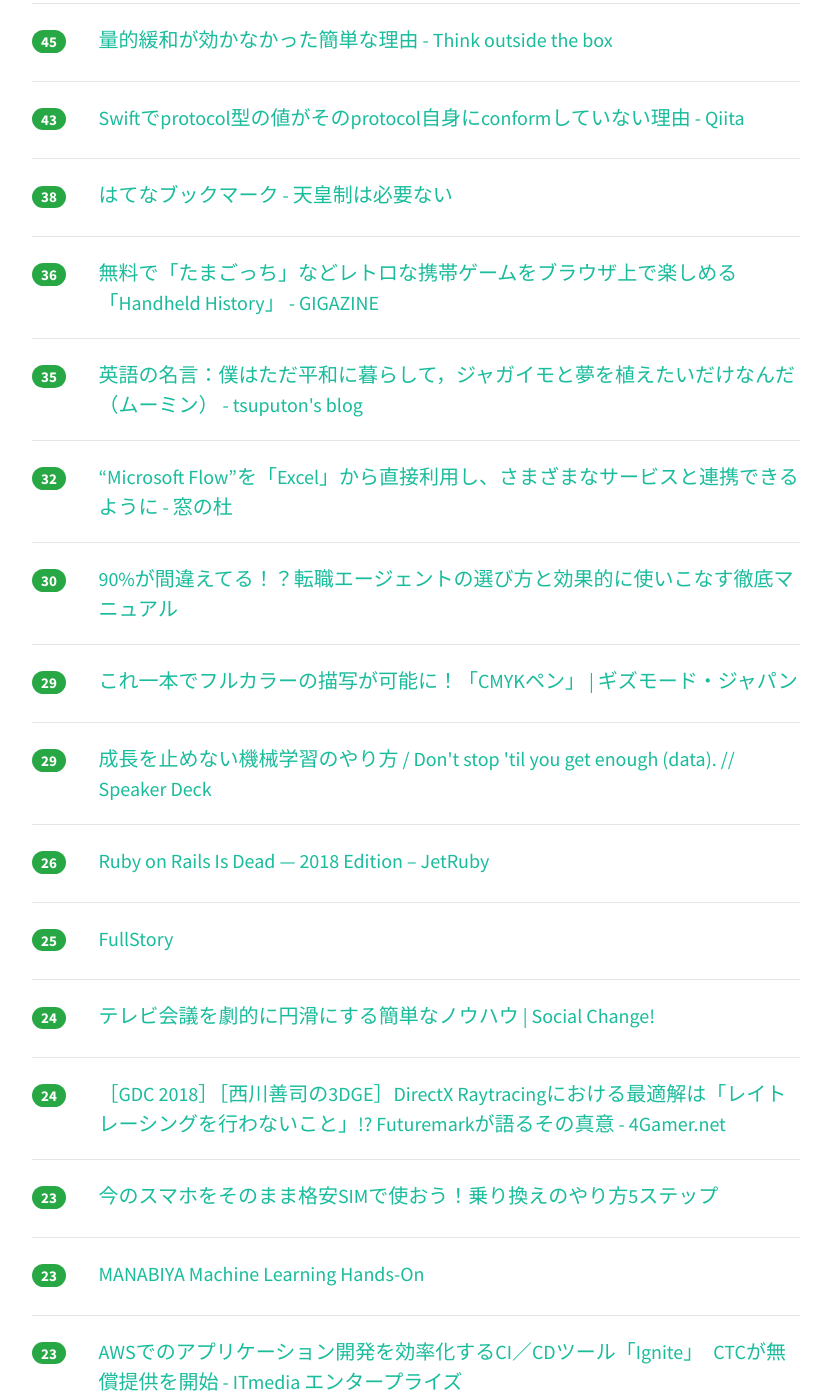
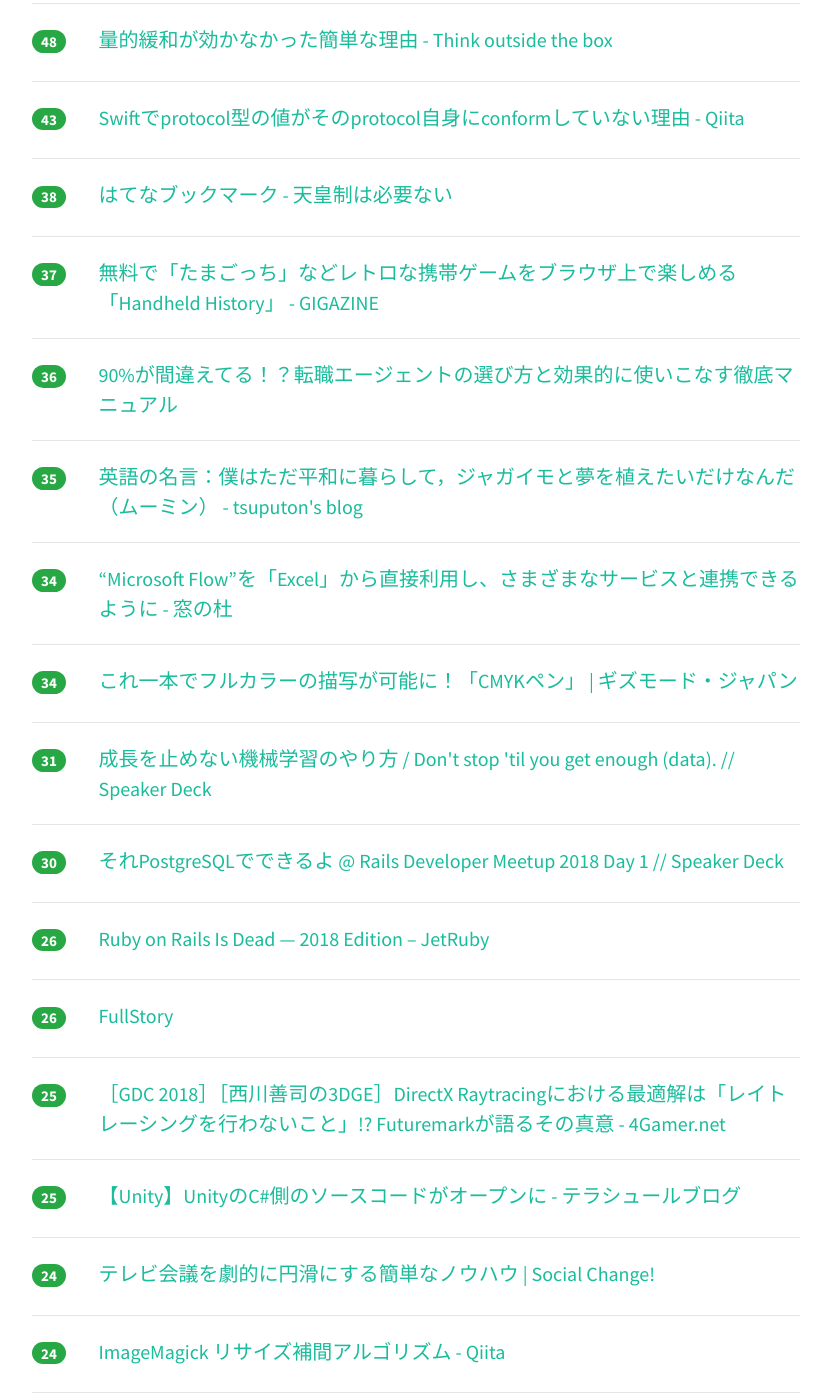
Before and after one commit to yatta47/hatena-matome-site, a Jekyll site: the page built from _posts/2018-03-24-hatena.md, in a window 1280 px wide and 1400 px high, scrolled down 885 px. Shown: the whole window, without its empty margins (224-1055 px from the left). Built offline with Jekyll 4.4.1, drawn with Linux system fonts in a browser that asks for light colours; nearby versions of some CDN libraries; some of the changed text lies outside the part shown.

Commit message:
Updated 2018-03-24

```diff
--- a/_posts/2018-03-24-hatena.md
+++ b/_posts/2018-03-24-hatena.md
@@ -1,18 +1,18 @@
 ---
 layout: post
 title:  "2018-03-24 はてぶIT"
-date:   2018-03-24 21:02:19
+date:   2018-03-24 22:02:36
 tags: [it-hotentry]
 ---
-63 件のデータあり
+66 件のデータあり
 
 <hr><div class="row">
-<div class="col-1"><span class="badge badge-pill badge-success h2">233</span></div>
+<div class="col-1"><span class="badge badge-pill badge-success h2">250</span></div>
 <div class="col-11"><a href='http://toyokeizai.net/articles/-/213356' target='_blank'>交通系ICカード｢導入費用｣は半端じゃない | 通勤電車 | 東洋経済オンライン | 経済ニュースの新基準</a></div>
 </div>
 <hr>
 <div class="row">
-<div class="col-1"><span class="badge badge-pill badge-success h2">209</span></div>
+<div class="col-1"><span class="badge badge-pill badge-success h2">220</span></div>
 <div class="col-11"><a href='https://qiita.com/kurogelee/items/cf7954f6c23294600ef2' target='_blank'>VSCodeでTypeScript/Node.jsの開発環境を作る（UT・カバレッジ・ログ出力・リリース手順含む） - Qiita</a></div>
 </div>
 <hr>
@@ -22,22 +22,22 @@ tags: [it-hotentry]
 </div>
 <hr>
 <div class="row">
-<div class="col-1"><span class="badge badge-pill badge-success h2">69</span></div>
+<div class="col-1"><span class="badge badge-pill badge-success h2">89</span></div>
 <div class="col-11"><a href='https://anond.hatelabo.jp/20180324095610' target='_blank'>Suica(交通系ICカード)で支払う場合、なんて伝えるのが適切なのか</a></div>
 </div>
 <hr>
 <div class="row">
-<div class="col-1"><span class="badge badge-pill badge-success h2">49</span></div>
+<div class="col-1"><span class="badge badge-pill badge-success h2">72</span></div>
 <div class="col-11"><a href='https://speakerdeck.com/nnjyami/gatsby-super-fast' target='_blank'>GatsbyJSで爆速PWAサイト/ Gatsby Super Fast // Speaker Deck</a></div>
 </div>
 <hr>
 <div class="row">
-<div class="col-1"><span class="badge badge-pill badge-success h2">47</span></div>
+<div class="col-1"><span class="badge badge-pill badge-success h2">48</span></div>
 <div class="col-11"><a href='https://qiita.com/norinity1103/items/85aa990dbe6582b6d701' target='_blank'>HackMDってMarkdownEditorが革新的で使いやすい - Qiita</a></div>
 </div>
 <hr>
 <div class="row">
-<div class="col-1"><span class="badge badge-pill badge-success h2">45</span></div>
+<div class="col-1"><span class="badge badge-pill badge-success h2">48</span></div>
 <div class="col-11"><a href='http://totb.hatenablog.com/entry/2018/03/23/231639' target='_blank'>量的緩和が効かなかった簡単な理由 - Think outside the box</a></div>
 </div>
 <hr>
@@ -52,8 +52,13 @@ tags: [it-hotentry]
 </div>
 <hr>
 <div class="row">
+<div class="col-1"><span class="badge badge-pill badge-success h2">37</span></div>
+<div class="col-11"><a href='https://gigazine.net/news/20180323-handheld-history/' target='_blank'>無料で「たまごっち」などレトロな携帯ゲームをブラウザ上で楽しめる「Handheld History」 - GIGAZINE</a></div>
+</div>
+<hr>
+<div class="row">
 <div class="col-1"><span class="badge badge-pill badge-success h2">36</span></div>
-<div class="col-11"><a href='https://gigazine.net/news/20180323-handheld-history/' target='_blank'>無料で「たまごっち」などレトロな携帯ゲームをブラウザ上で楽しめる「Handheld History」 - GIGAZINE</a></div>
+<div class="col-11"><a href='https://career-rules.com/recruitment-agency-all' target='_blank'>90%が間違えてる！？転職エージェントの選び方と効果的に使いこなす徹底マニュアル</a></div>
 </div>
 <hr>
 <div class="row">
@@ -62,23 +67,23 @@ tags: [it-hotentry]
 </div>
 <hr>
 <div class="row">
-<div class="col-1"><span class="badge badge-pill badge-success h2">32</span></div>
+<div class="col-1"><span class="badge badge-pill badge-success h2">34</span></div>
 <div class="col-11"><a href='https://forest.watch.impress.co.jp/docs/news/1113156.html' target='_blank'>“Microsoft Flow”を「Excel」から直接利用し、さまざまなサービスと連携できるように - 窓の杜</a></div>
 </div>
 <hr>
 <div class="row">
-<div class="col-1"><span class="badge badge-pill badge-success h2">30</span></div>
-<div class="col-11"><a href='https://career-rules.com/recruitment-agency-all' target='_blank'>90%が間違えてる！？転職エージェントの選び方と効果的に使いこなす徹底マニュアル</a></div>
-</div>
-<hr>
-<div class="row">
-<div class="col-1"><span class="badge badge-pill badge-success h2">29</span></div>
+<div class="col-1"><span class="badge badge-pill badge-success h2">34</span></div>
 <div class="col-11"><a href='https://www.gizmodo.jp/2018/03/cmyk-pen.html' target='_blank'>これ一本でフルカラーの描写が可能に！「CMYKペン」 | ギズモード・ジャパン</a></div>
 </div>
 <hr>
 <div class="row">
-<div class="col-1"><span class="badge badge-pill badge-success h2">29</span></div>
+<div class="col-1"><span class="badge badge-pill badge-success h2">31</span></div>
 <div class="col-11"><a href='https://speakerdeck.com/ayemos/dont-stop-til-you-get-enough-data' target='_blank'>成長を止めない機械学習のやり方 / Don't stop 'til you get enough (data). // Speaker Deck</a></div>
+</div>
+<hr>
+<div class="row">
+<div class="col-1"><span class="badge badge-pill badge-success h2">30</span></div>
+<div class="col-11"><a href='https://speakerdeck.com/fujimura/sorepostgresqldedekiruyo-at-rails-developer-meetup-2018-day-1' target='_blank'>それPostgreSQLでできるよ @ Rails Developer Meetup 2018 Day 1 // Speaker Deck</a></div>
 </div>
 <hr>
 <div class="row">
@@ -87,8 +92,18 @@ tags: [it-hotentry]
 </div>
 <hr>
 <div class="row">
+<div class="col-1"><span class="badge badge-pill badge-success h2">26</span></div>
+<div class="col-11"><a href='https://www.fullstory.com/' target='_blank'>FullStory</a></div>
+</div>
+<hr>
+<div class="row">
 <div class="col-1"><span class="badge badge-pill badge-success h2">25</span></div>
-<div class="col-11"><a href='https://www.fullstory.com/' target='_blank'>FullStory</a></div>
+<div class="col-11"><a href='http://www.4gamer.net/games/033/G003329/20180323164/' target='_blank'>［GDC 2018］［西川善司の3DGE］DirectX Raytracingにおける最適解は「レイトレーシングを行わないこと」!? Futuremarkが語るその真意 - 4Gamer.net</a></div>
+</div>
+<hr>
+<div class="row">
+<div class="col-1"><span class="badge badge-pill badge-success h2">25</span></div>
+<div class="col-11"><a href='http://tsubakit1.hateblo.jp/entry/2018/03/24/140146' target='_blank'>【Unity】UnityのC#側のソースコードがオープンに - テラシュールブログ</a></div>
 </div>
 <hr>
 <div class="row">
@@ -98,7 +113,7 @@ tags: [it-hotentry]
 <hr>
 <div class="row">
 <div class="col-1"><span class="badge badge-pill badge-success h2">24</span></div>
-<div class="col-11"><a href='http://www.4gamer.net/games/033/G003329/20180323164/' target='_blank'>［GDC 2018］［西川善司の3DGE］DirectX Raytracingにおける最適解は「レイトレーシングを行わないこと」!? Futuremarkが語るその真意 - 4Gamer.net</a></div>
+<div class="col-11"><a href='https://qiita.com/yoya/items/b1590de289b623f18639' target='_blank'>ImageMagick リサイズ補間アルゴリズム - Qiita</a></div>
 </div>
 <hr>
 <div class="row">
@@ -118,17 +133,27 @@ tags: [it-hotentry]
 <hr>
 <div class="row">
 <div class="col-1"><span class="badge badge-pill badge-success h2">22</span></div>
+<div class="col-11"><a href='https://drive.google.com/file/d/1iqrvH7JMsMiRinFLkwp9cVYenASLViSw/view' target='_blank'>VRが開く自己実現市場公開版.pdf - Google ドライブ</a></div>
+</div>
+<hr>
+<div class="row">
+<div class="col-1"><span class="badge badge-pill badge-success h2">22</span></div>
+<div class="col-11"><a href='https://www.slideshare.net/linecorp/pv7-91675991' target='_blank'>社内に情報発信する文化を根付かせ ブログのPVを結構増やす7つの方法</a></div>
+</div>
+<hr>
+<div class="row">
+<div class="col-1"><span class="badge badge-pill badge-success h2">22</span></div>
 <div class="col-11"><a href='http://www.enigmajapan.blog/entry/2018/03/23/203650' target='_blank'>なぜブロックチェーンだけではFacebookを立て直すことができないのか - Enigma Japanのブログ</a></div>
+</div>
+<hr>
+<div class="row">
+<div class="col-1"><span class="badge badge-pill badge-success h2">22</span></div>
+<div class="col-11"><a href='https://gigazine.net/news/20180324-bitcoin-blockchain-download-child-porn/' target='_blank'>ビットコインのブロックチェーンをダウンロードすると児童ポルノが付いてくるかもしれない - GIGAZINE</a></div>
 </div>
 <hr>
 <div class="row">
 <div class="col-1"><span class="badge badge-pill badge-success h2">21</span></div>
 <div class="col-11"><a href='https://hitorica.com/joblist-apli/' target='_blank'>求人募集の張り紙写真１枚撮るだけで100円ゲット！JOBLISTアプリがうますぎる件 | 一人力（ひとりか）</a></div>
-</div>
-<hr>
-<div class="row">
-<div class="col-1"><span class="badge badge-pill badge-success h2">21</span></div>
-<div class="col-11"><a href='https://qiita.com/yoya/items/b1590de289b623f18639' target='_blank'>ImageMagick リサイズ補間アルゴリズム - Qiita</a></div>
 </div>
 <hr>
 <div class="row">
@@ -138,22 +163,12 @@ tags: [it-hotentry]
 <hr>
 <div class="row">
 <div class="col-1"><span class="badge badge-pill badge-success h2">20</span></div>
-<div class="col-11"><a href='https://speakerdeck.com/fujimura/sorepostgresqldedekiruyo-at-rails-developer-meetup-2018-day-1' target='_blank'>それPostgreSQLでできるよ @ Rails Developer Meetup 2018 Day 1 // Speaker Deck</a></div>
+<div class="col-11"><a href='https://daily.bandcamp.com/2018/03/23/kawaii-japanese-electronic-feature/' target='_blank'>Eight Kawaii Artists Using Grotesque Sounds to Redefine “Cute” Japanese Music « Bandcamp Daily</a></div>
 </div>
 <hr>
 <div class="row">
 <div class="col-1"><span class="badge badge-pill badge-success h2">20</span></div>
-<div class="col-11"><a href='https://drive.google.com/file/d/1iqrvH7JMsMiRinFLkwp9cVYenASLViSw/view' target='_blank'>VRが開く自己実現市場公開版.pdf - Google ドライブ</a></div>
-</div>
-<hr>
-<div class="row">
-<div class="col-1"><span class="badge badge-pill badge-success h2">20</span></div>
-<div class="col-11"><a href='https://www.slideshare.net/linecorp/pv7-91675991' target='_blank'>社内に情報発信する文化を根付かせ ブログのPVを結構増やす7つの方法</a></div>
-</div>
-<hr>
-<div class="row">
-<div class="col-1"><span class="badge badge-pill badge-success h2">20</span></div>
-<div class="col-11"><a href='http://tsubakit1.hateblo.jp/entry/2018/03/24/140146' target='_blank'>【Unity】UnityのC#側のソースコードがオープンに - テラシュールブログ</a></div>
+<div class="col-11"><a href='https://qiita.com/1amageek/items/175305687acbe39b47d9' target='_blank'>あなたが知らないFirestoreのコアテクノロジー - Qiita</a></div>
 </div>
 <hr>
 <div class="row">
@@ -168,7 +183,7 @@ tags: [it-hotentry]
 <hr>
 <div class="row">
 <div class="col-1"><span class="badge badge-pill badge-success h2">19</span></div>
-<div class="col-11"><a href='https://qiita.com/1amageek/items/175305687acbe39b47d9' target='_blank'>あなたが知らないFirestoreのコアテクノロジー - Qiita</a></div>
+<div class="col-11"><a href='https://www.slideshare.net/herumi/ss-91764922' target='_blank'>高速な暗号実装のためにしてきたこと</a></div>
 </div>
 <hr>
 <div class="row">
@@ -198,12 +213,17 @@ tags: [it-hotentry]
 <hr>
 <div class="row">
 <div class="col-1"><span class="badge badge-pill badge-success h2">18</span></div>
+<div class="col-11"><a href='https://tjo.hatenablog.com/entry/2018/03/23/190000' target='_blank'>ニューラルGranger因果という論文が出たらしい - 六本木で働くデータサイエンティストのブログ</a></div>
+</div>
+<hr>
+<div class="row">
+<div class="col-1"><span class="badge badge-pill badge-success h2">18</span></div>
 <div class="col-11"><a href='https://jp.techcrunch.com/2018/03/23/2018-03-22-gitlab-adds-support-for-github/' target='_blank'>GitLabがライバルのGitHubをサポート、CI/CDで顧客を取り込みたい | TechCrunch Japan</a></div>
 </div>
 <hr>
 <div class="row">
 <div class="col-1"><span class="badge badge-pill badge-success h2">17</span></div>
-<div class="col-11"><a href='https://daily.bandcamp.com/2018/03/23/kawaii-japanese-electronic-feature/' target='_blank'>Eight Kawaii Artists Using Grotesque Sounds to Redefine “Cute” Japanese Music « Bandcamp Daily</a></div>
+<div class="col-11"><a href='https://note.mu/sei009/n/na82c5f1b2f46' target='_blank'>「絵心さがし」第１画「絵心ある？」｜Sei☆ケ〜スケ｜note</a></div>
 </div>
 <hr>
 <div class="row">
@@ -223,12 +243,7 @@ tags: [it-hotentry]
 <hr>
 <div class="row">
 <div class="col-1"><span class="badge badge-pill badge-success h2">17</span></div>
-<div class="col-11"><a href='https://tjo.hatenablog.com/entry/2018/03/23/190000' target='_blank'>ニューラルGranger因果という論文が出たらしい - 六本木で働くデータサイエンティストのブログ</a></div>
-</div>
-<hr>
-<div class="row">
-<div class="col-1"><span class="badge badge-pill badge-success h2">16</span></div>
-<div class="col-11"><a href='https://note.mu/sei009/n/na82c5f1b2f46' target='_blank'>「絵心さがし」第１画「絵心ある？」｜Sei☆ケ〜スケ｜note</a></div>
+<div class="col-11"><a href='https://speakerdeck.com/koic/commit-message-will-never-die' target='_blank'>Commit message will never die // Speaker Deck</a></div>
 </div>
 <hr>
 <div class="row">
@@ -237,17 +252,22 @@ tags: [it-hotentry]
 </div>
 <hr>
 <div class="row">
-<div class="col-1"><span class="badge badge-pill badge-success h2">15</span></div>
+<div class="col-1"><span class="badge badge-pill badge-success h2">16</span></div>
 <div class="col-11"><a href='https://gigazine.net/news/20180324-google-cloud-armor/' target='_blank'>ロードバランサーにDDoS防御システムやIPアドレスでのアクセス制御を組み込む「Cloud Armor」がGoogle Cloud Platformで提供開始 - GIGAZINE</a></div>
 </div>
 <hr>
 <div class="row">
-<div class="col-1"><span class="badge badge-pill badge-success h2">15</span></div>
+<div class="col-1"><span class="badge badge-pill badge-success h2">16</span></div>
 <div class="col-11"><a href='https://japanese.engadget.com/2018/03/23/slack-trello-fb-messenger-1-franz/' target='_blank'>Slack・Trello・FB Messengerが1アプリで完結する「Franz」が超便利（世永玲生） - Engadget 日本版</a></div>
 </div>
 <hr>
 <div class="row">
-<div class="col-1"><span class="badge badge-pill badge-success h2">14</span></div>
+<div class="col-1"><span class="badge badge-pill badge-success h2">16</span></div>
+<div class="col-11"><a href='https://gfx.hatenablog.com/entry/2018/03/24/170637' target='_blank'>発表資料: Elasticsearchによる 全文検索の実装 in Rails - Islands in the byte stream</a></div>
+</div>
+<hr>
+<div class="row">
+<div class="col-1"><span class="badge badge-pill badge-success h2">15</span></div>
 <div class="col-11"><a href='https://anond.hatelabo.jp/20171218085934' target='_blank'>バーチャルYoutuberの出現でアドリブが主体のアニメの役目が終わった感じがする</a></div>
 </div>
 <hr>
@@ -272,18 +292,23 @@ tags: [it-hotentry]
 </div>
 <hr>
 <div class="row">
+<div class="col-1"><span class="badge badge-pill badge-success h2">13</span></div>
+<div class="col-11"><a href='https://www.gizmodo.jp/2018/03/28th-mar-event-ipad-mark-gurman.html' target='_blank'>3月28日のAppleイベント、「廉価版iPad」が発表される説が濃厚に | ギズモード・ジャパン</a></div>
+</div>
+<hr>
+<div class="row">
 <div class="col-1"><span class="badge badge-pill badge-success h2">12</span></div>
 <div class="col-11"><a href='https://www.pixiv.net/contest/pptp' target='_blank'>ポプテピピックイラストコンテスト</a></div>
 </div>
 <hr>
 <div class="row">
-<div class="col-1"><span class="badge badge-pill badge-success h2">11</span></div>
-<div class="col-11"><a href='https://speakerdeck.com/koic/commit-message-will-never-die' target='_blank'>Commit message will never die // Speaker Deck</a></div>
+<div class="col-1"><span class="badge badge-pill badge-success h2">12</span></div>
+<div class="col-11"><a href='http://b.hatena.ne.jp/entry/s/anond.hatelabo.jp/20180324010745' target='_blank'>はてなブックマーク - 安倍総理のいいところ教えて</a></div>
 </div>
 <hr>
 <div class="row">
 <div class="col-1"><span class="badge badge-pill badge-success h2">11</span></div>
-<div class="col-11"><a href='https://www.gizmodo.jp/2018/03/28th-mar-event-ipad-mark-gurman.html' target='_blank'>3月28日のAppleイベント、「廉価版iPad」が発表される説が濃厚に | ギズモード・ジャパン</a></div>
+<div class="col-11"><a href='https://anond.hatelabo.jp/20180324194916' target='_blank'>世界はもうキャッシュレス化してるっていう嘘</a></div>
 </div>
 <hr>
 <div class="row">
@@ -294,16 +319,6 @@ tags: [it-hotentry]
 <div class="row">
 <div class="col-1"><span class="badge badge-pill badge-success h2">10</span></div>
 <div class="col-11"><a href='https://game.watch.impress.co.jp/docs/news/1113308.html' target='_blank'>単体駆動可能な一体型VRヘッドセットOculus GO体験レポート - GAME Watch</a></div>
-</div>
-<hr>
-<div class="row">
-<div class="col-1"><span class="badge badge-pill badge-success h2">10</span></div>
-<div class="col-11"><a href='http://b.hatena.ne.jp/entry/s/anond.hatelabo.jp/20180324010745' target='_blank'>はてなブックマーク - 安倍総理のいいところ教えて</a></div>
-</div>
-<hr>
-<div class="row">
-<div class="col-1"><span class="badge badge-pill badge-success h2">10</span></div>
-<div class="col-11"><a href='https://www.slideshare.net/herumi/ss-91764922' target='_blank'>高速な暗号実装のためにしてきたこと</a></div>
 </div>
 <hr>
 <div class="row">
```
